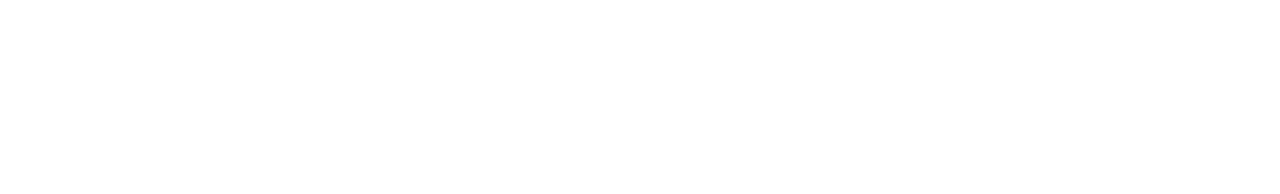
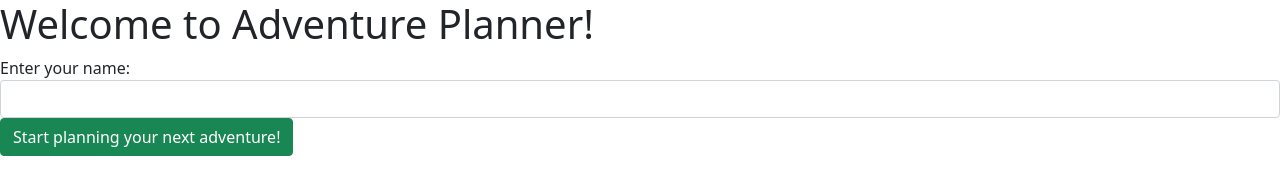
Before and after one commit to RosarioRu/adventure-planner, a website built with webpack: page src/index.html in a window 1280 px wide. Built offline with nearby package versions, Linux system fonts and the light colour scheme.

Commit message:
Add some basic elements to html file.

```diff
--- a/src/index.html
+++ b/src/index.html
@@ -1,9 +1,14 @@
 <!DOCTYPE html>
 <html>
 <head>
-  <title>TEMPLATE</title>
+  <title>Adventure Planner</title>
 </head>
 <body>
-
+<h1>Welcome to Adventure Planner!</h1>
+<div class="form-group">
+  <label for="user">Enter your name:</label>
+  <input type="text" class="form-control" id="user">
+</div>
+<button type="button" class="btn btn-success" id="start">Start planning your next adventure!</button>
 </body>
 </html>
```
